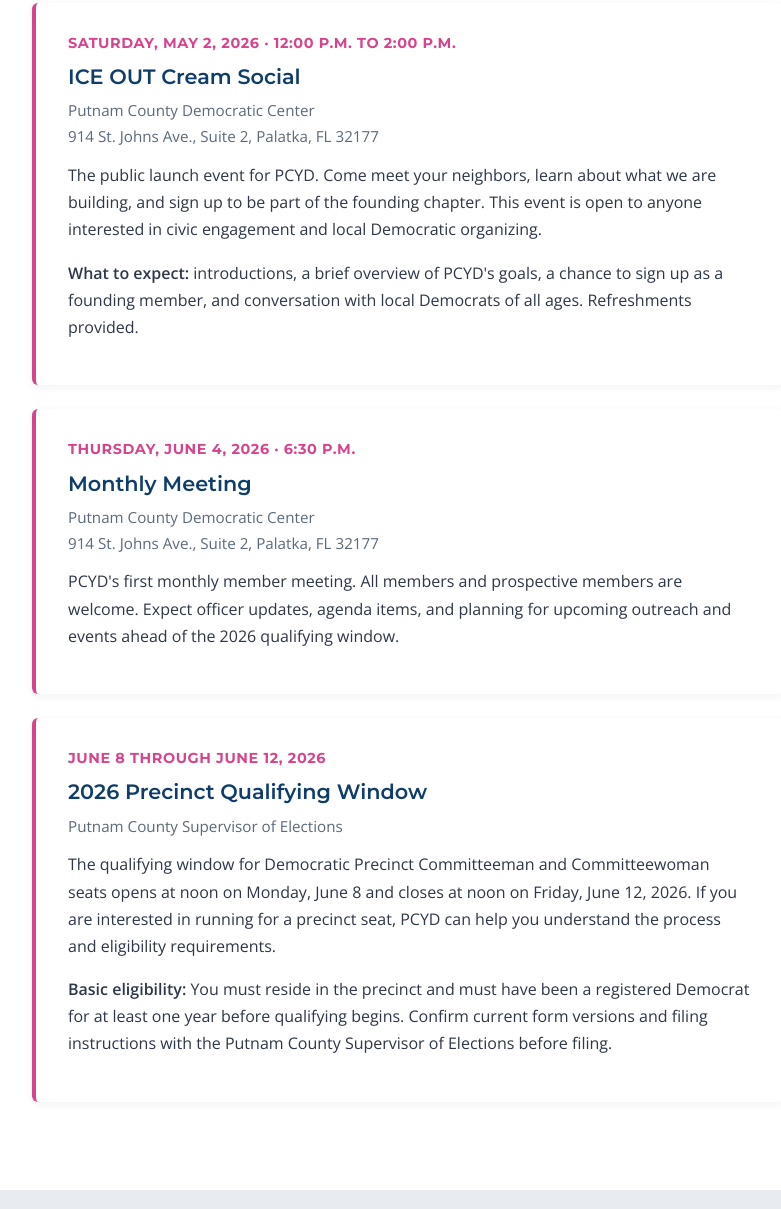
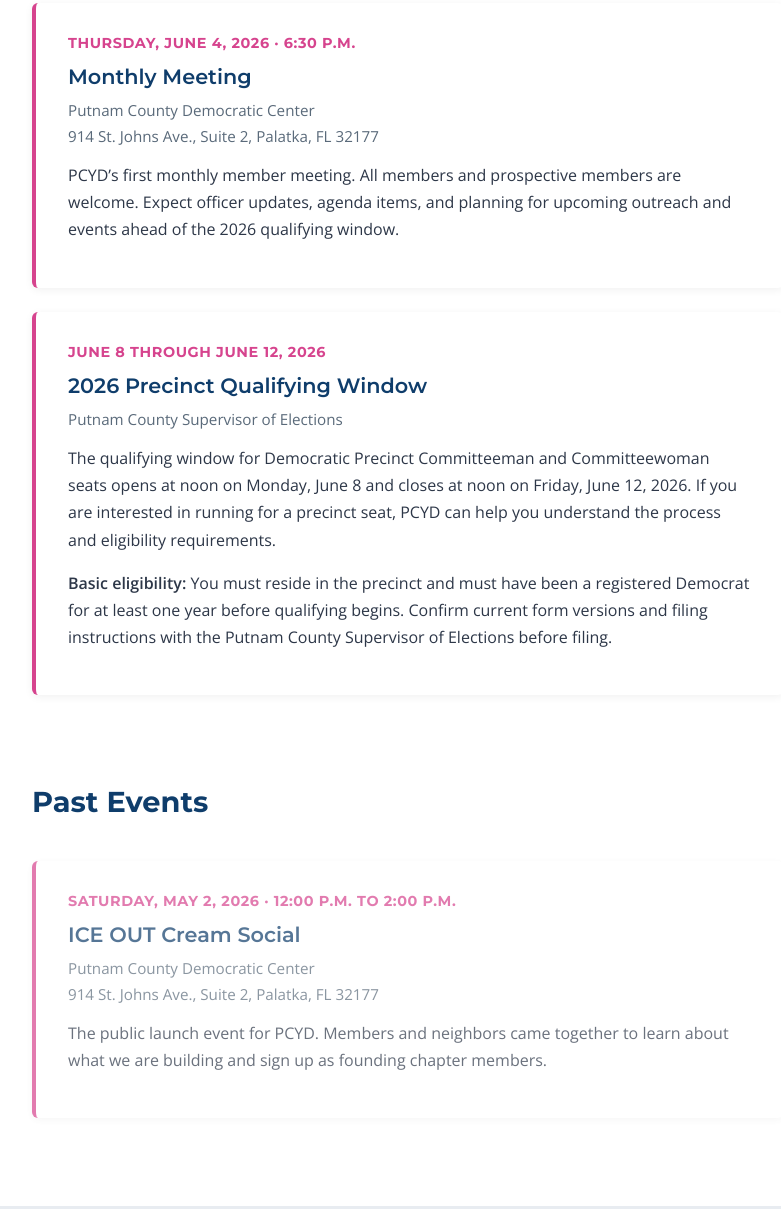
Before and after one commit to ebone89/putnam-young-dems-website, a plain HTML site: page events.html in a window 1280 px wide. Shown: the part 497-1706 px from the top of the page, without its empty margins (232-1013 px from the left). Drawn offline with nearby package versions, Linux system fonts and the light colour scheme.

Commit message:
Add meeting config and update events page

```diff
--- /dev/null
+++ b/assets/js/next-meeting.js
@@ -0,0 +1,22 @@
+/**
+ * NEXT MEETING CONFIG
+ * ==================
+ * Update this file each month before the meeting.
+ * Changes here automatically update the homepage and events page.
+ *
+ * Fields to update:
+ *   dateLabel  — the human-readable date/time line that appears on the site
+ *   title      — name of the event
+ *   location   — venue name
+ *   address    — street address line
+ *   cityState  — city, state, zip
+ *   description — one or two sentences about the meeting
+ */
+const NEXT_MEETING = {
+  dateLabel:   "Thursday, June 4, 2026 · 6:30 p.m.",
+  title:       "Monthly Meeting",
+  location:    "Putnam County Democratic Center",
+  address:     "914 St. Johns Ave., Suite 2",
+  cityState:   "Palatka, FL 32177",
+  description: "PCYD’s first monthly member meeting. All members and prospective members are welcome. Expect officer updates, agenda items, and planning for upcoming outreach and events ahead of the 2026 qualifying window."
+};
--- a/events.html
+++ b/events.html
@@ -34,30 +34,15 @@
     </div>
   </section>
 
-  <!-- Upcoming Events -->
+  <!-- Upcoming Events — next monthly meeting populated by assets/js/next-meeting.js -->
   <section class="section-light">
     <div class="container" style="max-width: 800px;">
       <div class="section-header" style="text-align: left;">
         <h2>Upcoming Events</h2>
       </div>
 
-      <!-- ICE OUT Cream Social -->
-      <div class="event-card">
-        <div class="event-date">Saturday, May 2, 2026 &middot; 12:00 p.m. to 2:00 p.m.</div>
-        <h3>ICE OUT Cream Social</h3>
-        <p class="event-details">Putnam County Democratic Center<br>914 St. Johns Ave., Suite 2, Palatka, FL 32177</p>
-        <p>The public launch event for PCYD. Come meet your neighbors, learn about what we are building, and sign up to be part of the founding chapter. This event is open to anyone interested in civic engagement and local Democratic organizing.</p>
-        <p><strong>What to expect:</strong> introductions, a brief overview of PCYD's goals, a chance to sign up as a founding member, and conversation with local Democrats of all ages. Refreshments provided.</p>
-      </div>
-
-
-      <!-- June Monthly Meeting -->
-      <div class="event-card">
-        <div class="event-date">Thursday, June 4, 2026 &middot; 6:30 p.m.</div>
-        <h3>Monthly Meeting</h3>
-        <p class="event-details">Putnam County Democratic Center<br>914 St. Johns Ave., Suite 2, Palatka, FL 32177</p>
-        <p>PCYD's first monthly member meeting. All members and prospective members are welcome. Expect officer updates, agenda items, and planning for upcoming outreach and events ahead of the 2026 qualifying window.</p>
-      </div>
+      <!-- Next Monthly Meeting (rendered from config) -->
+      <div class="event-card" id="next-meeting-card"></div>
 
       <!-- Precinct Qualifying Window (informational) -->
       <div class="event-card">
@@ -66,6 +51,34 @@
         <p class="event-details">Putnam County Supervisor of Elections</p>
         <p>The qualifying window for Democratic Precinct Committeeman and Committeewoman seats opens at noon on Monday, June 8 and closes at noon on Friday, June 12, 2026. If you are interested in running for a precinct seat, PCYD can help you understand the process and eligibility requirements.</p>
         <p><strong>Basic eligibility:</strong> You must reside in the precinct and must have been a registered Democrat for at least one year before qualifying begins. Confirm current form versions and filing instructions with the Putnam County Supervisor of Elections before filing.</p>
+      </div>
+    </div>
+  </section>
+
+  <script src="assets/js/next-meeting.js"></script>
+  <script>
+    // Render the next meeting card from the shared config file
+    const card = document.getElementById("next-meeting-card");
+    card.innerHTML =
+      '<div class="event-date">' + NEXT_MEETING.dateLabel + '</div>' +
+      '<h3>' + NEXT_MEETING.title + '</h3>' +
+      '<p class="event-details">' + NEXT_MEETING.location + '<br>' + NEXT_MEETING.address + ', ' + NEXT_MEETING.cityState + '</p>' +
+      '<p>' + NEXT_MEETING.description + '</p>';
+  </script>
+
+  <!-- Past Events -->
+  <section class="section-light" style="padding-top: 0;">
+    <div class="container" style="max-width: 800px;">
+      <div class="section-header" style="text-align: left;">
+        <h2>Past Events</h2>
+      </div>
+
+      <!-- ICE OUT Cream Social -->
+      <div class="event-card" style="opacity: 0.7;">
+        <div class="event-date">Saturday, May 2, 2026 &middot; 12:00 p.m. to 2:00 p.m.</div>
+        <h3>ICE OUT Cream Social</h3>
+        <p class="event-details">Putnam County Democratic Center<br>914 St. Johns Ave., Suite 2, Palatka, FL 32177</p>
+        <p>The public launch event for PCYD. Members and neighbors came together to learn about what we are building and sign up as founding chapter members.</p>
       </div>
     </div>
   </section>
```
Also changed, not shown: index.html (+14 -8 lines).
